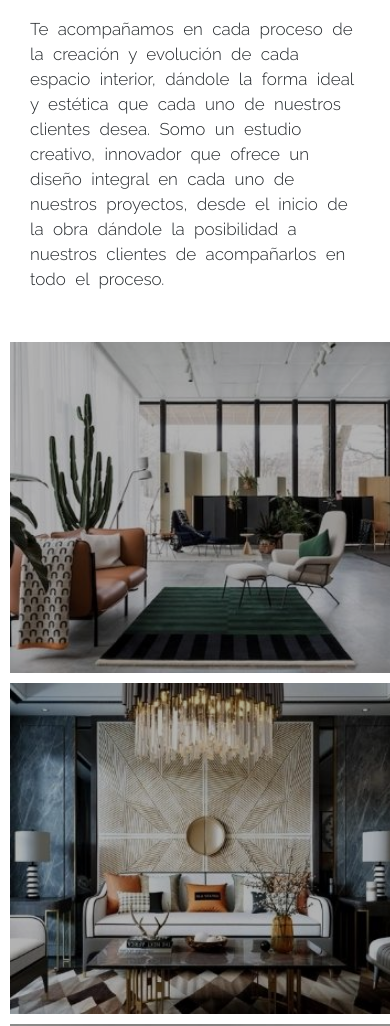
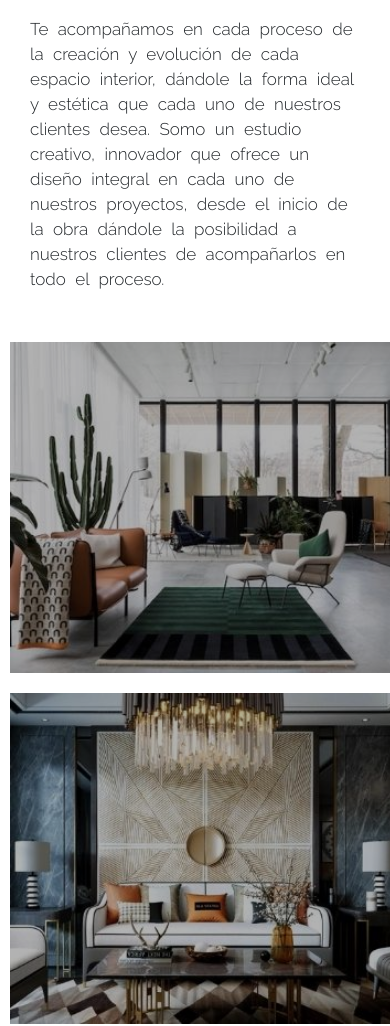
Before and after one commit to palomaesteves/proyectofinal, a website: page pages/disenoDeInteriores.html in a window 390 px wide. Shown: the part 111-1137 px from the top of the page. Drawn offline with nearby package versions, Linux system fonts and the light colour scheme.

Commit message:
cambios margenes

```diff
--- a/SCSS/estiloSCSS.scss
+++ b/SCSS/estiloSCSS.scss
@@ -215,10 +215,8 @@ body{
     .imagenInteriores{
         grid-template-columns: 100%;
         grid-template-rows: 11% 11% 11% 11% 11% 11% 11% 11% 11%;
-        row-gap:10px;
+        row-gap:20px;
         margin-top:50px;
-        margin-left: 10px;
-        margin-right: 10px;
         display: flex;
         flex-direction: column;
 }
```
Also changed, not shown: pages/proyectos.html (+1 -1 lines), css/estilo.css.
